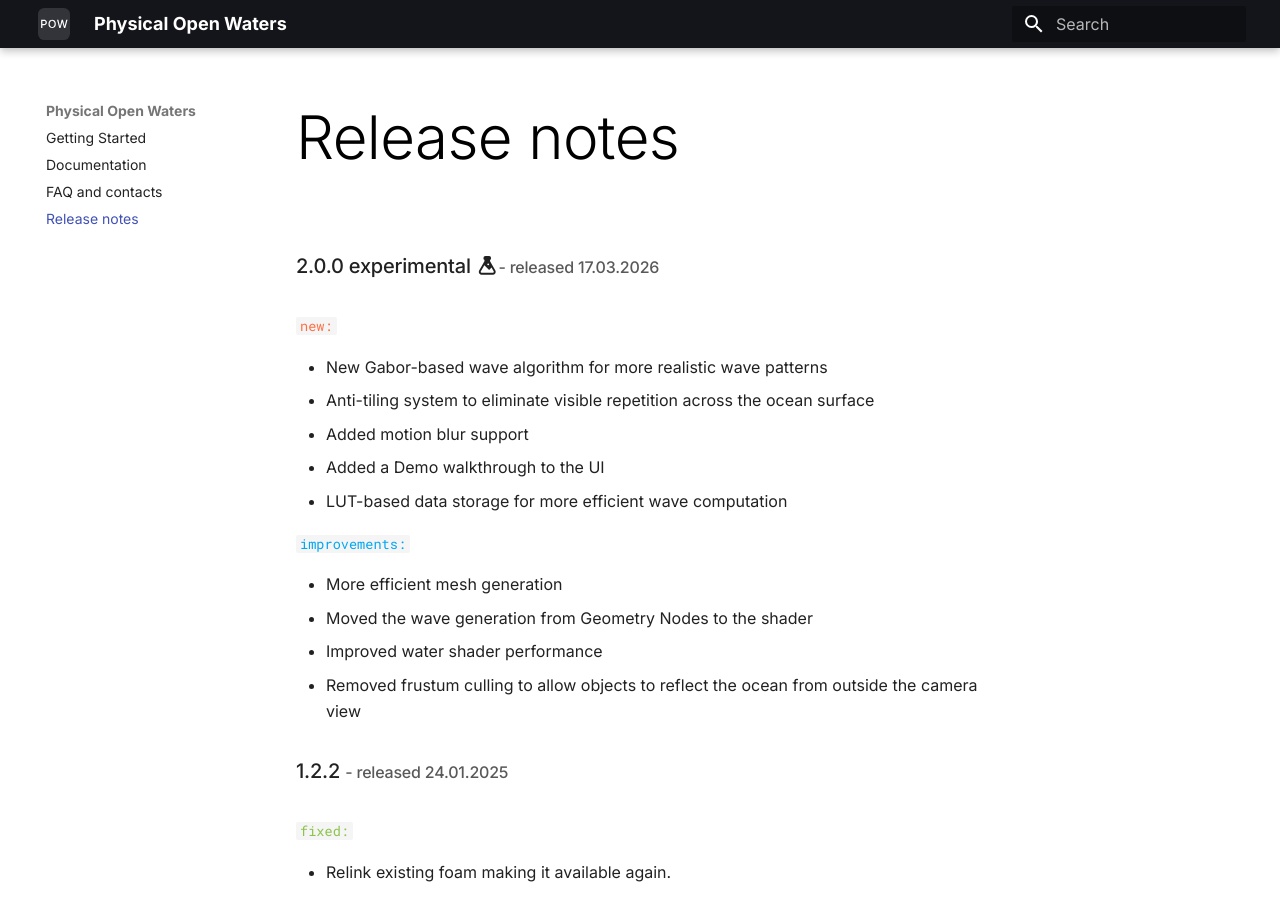
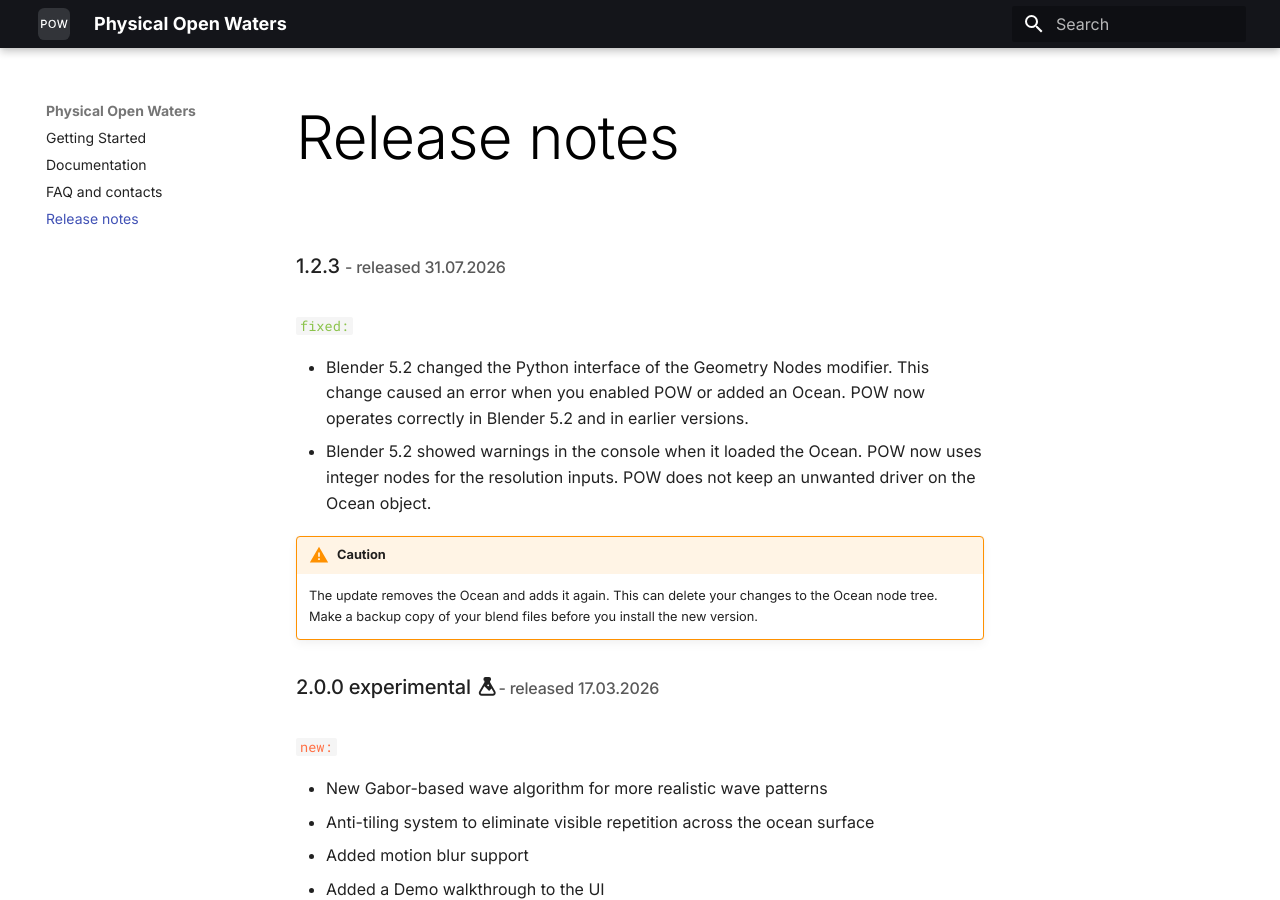
Before and after one commit to PhysicalAddons/web-pow, an MkDocs documentation site: the page built from docs/release-notes.md, in a window 1280 px wide and 900 px high. Built offline with MkDocs 1.6.1 and Material for MkDocs 9.7.7, drawn with Linux system fonts in a browser that asks for light colours.

Commit message:
Add release notes for 1.2.3

```diff
--- a/docs/release-notes.md
+++ b/docs/release-notes.md
@@ -1,3 +1,14 @@
+### 1.2.3 <small>- released 31.07.2026</small>
+
+`fixed:`{: .label-fixed }
+
+- Blender 5.2 changed the Python interface of the Geometry Nodes modifier. This change caused an error when you enabled POW or added an Ocean. POW now operates correctly in Blender 5.2 and in earlier versions.
+- Blender 5.2 showed warnings in the console when it loaded the Ocean. POW now uses integer nodes for the resolution inputs. POW does not keep an unwanted driver on the Ocean object.
+
+!!! warning "Caution"
+    The update removes the Ocean and adds it again. This can delete your changes to the Ocean node tree. Make a backup copy of your blend files before you install the new version.
+
+
 ### 2.0.0 experimental :material-flask:{ title="Experimental" }<small>- released 17.03.2026</small>
 
 `new:`{: .label-new }
--- a/requirements.txt
+++ b/requirements.txt
@@ -21,7 +21,7 @@ importlib-metadata==4.8.1
 iniconfig==1.1.1
 Jinja2==3.1.6
 Markdown==3.10.2
-MarkupSafe==2.0.1
+MarkupSafe==2.1.5
 mccabe==0.6.1
 mergedeep==1.3.4
 mkdocs==1.6.1
@@ -44,7 +44,7 @@ pytest==7.1.1
 pytest-blender==1.2.2
 pytest-image-diff==0.0.8
 python-dateutil==2.8.2
-PyYAML==6.0
+PyYAML==6.0.2
 pyyaml_env_tag==0.1
 requests==2.32.5
 six==1.16.0
```
Also changed, not shown: other parts of requirements.txt (+1 -1 lines), 1 other file.
